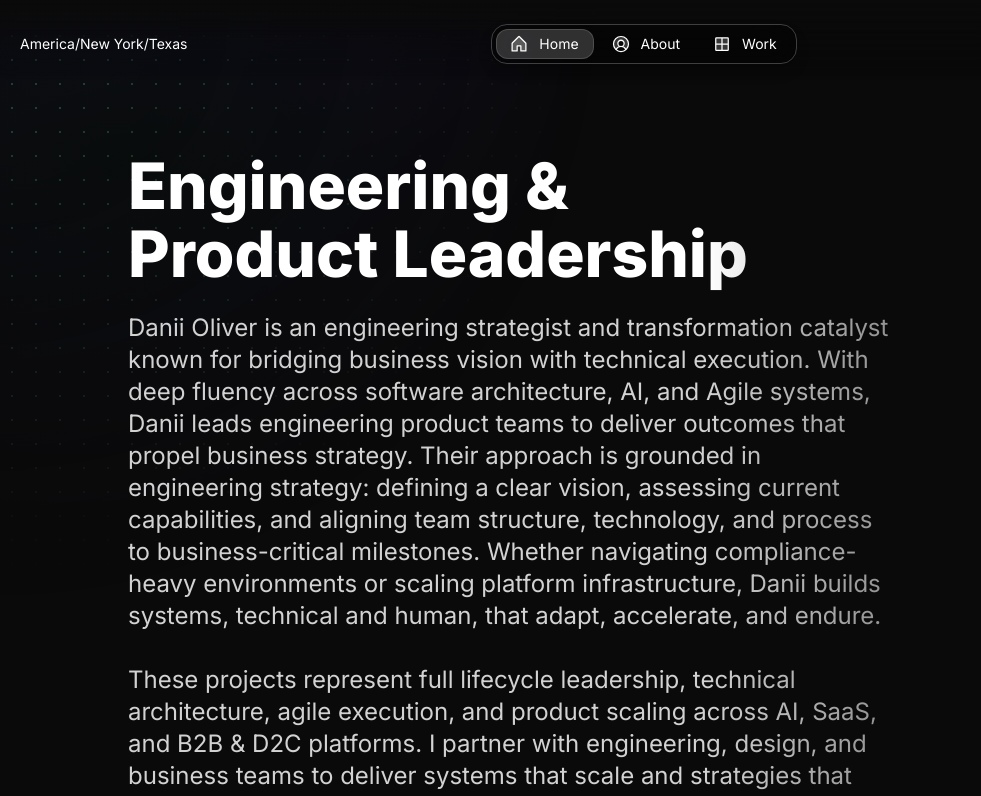
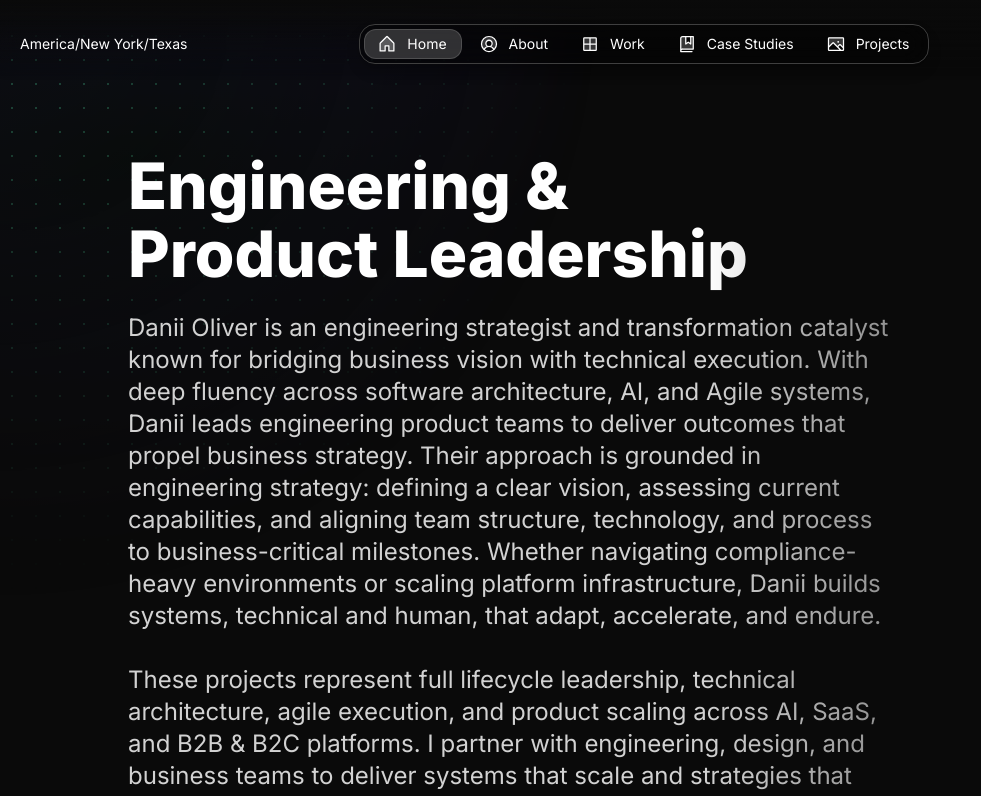
Before and after one commit to CogSciOliver/danii-oliver-portfolio-2025, a Next.js app: page /en in a window 1280 px wide. Shown: the top 796 px of the page, without its empty margins (0-981 px from the left). Built offline with nearby package versions, Linux system fonts and the light colour scheme.

Commit message:
work update

```diff
--- a/src/app/resources/config.js
+++ b/src/app/resources/config.js
@@ -13,8 +13,8 @@ const routes = {
     '/':        true,
     '/about':   true,
     '/work':    true,
-    '/casestudies':    false,
-    '/gallery': false,
+    '/casestudies':    true,
+    '/gallery': true,
 }
 
 // Enable password protection on selected routes
--- a/src/app/resources/content.js
+++ b/src/app/resources/content.js
@@ -64,7 +64,7 @@ const home = {
 			<br />
 			These projects represent full lifecycle leadership, technical
 			architecture, agile execution, and product scaling across AI, SaaS,
-			and B2B & D2C platforms. I partner with engineering, design, and
+			and B2B & B2C platforms. I partner with engineering, design, and
 			business teams to deliver systems that scale and strategies that
 			stick.
 		</>
--- a/src/components/Header.tsx
+++ b/src/components/Header.tsx
@@ -68,7 +68,7 @@ export const Header = () => {
     }
 
     const t = useTranslations();
-    const { person, home, about, casestudies, work } = renderContent(t);
+    const { person, home, about, casestudies, work, gallery } = renderContent(t);
 
     return (
         <>
```
